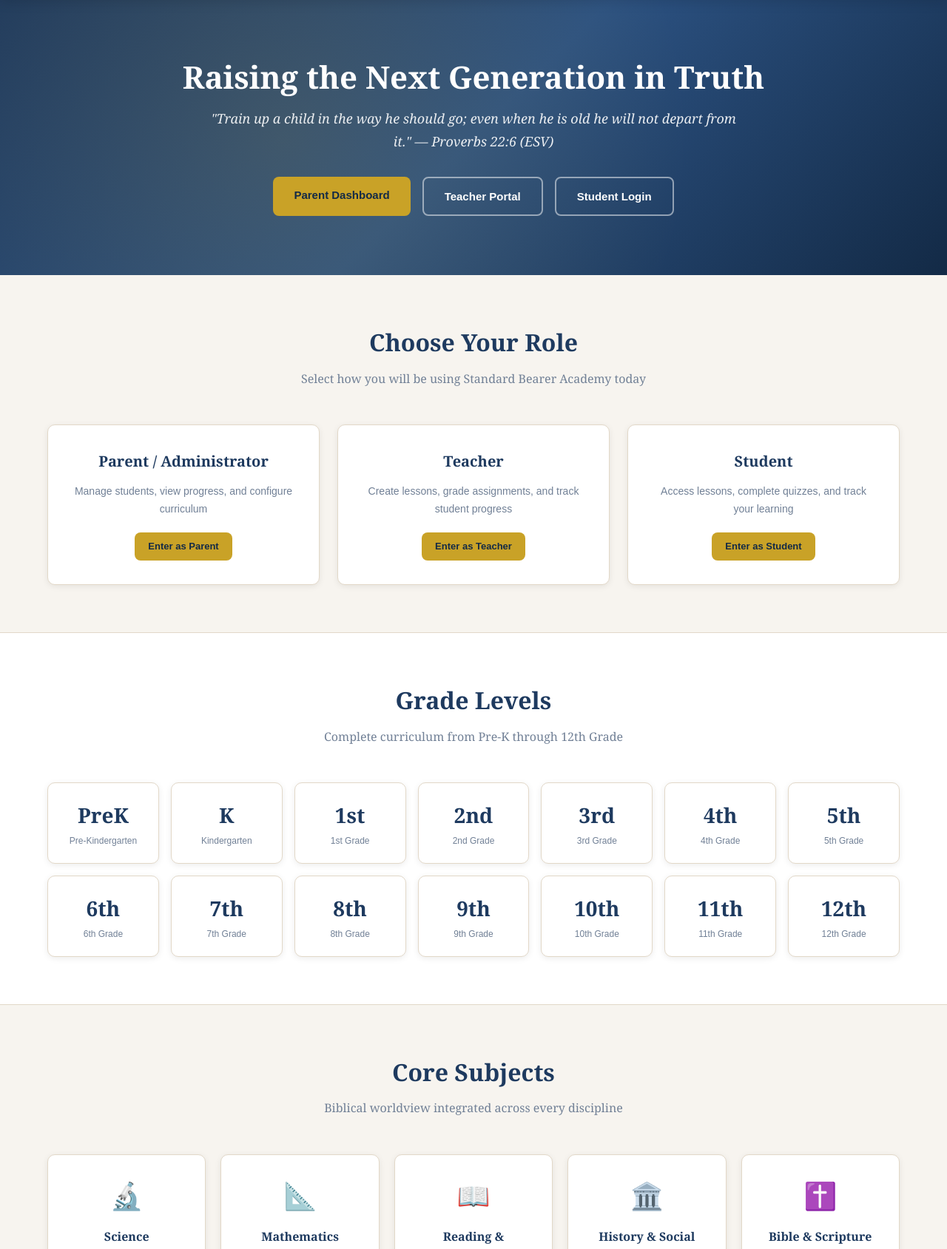
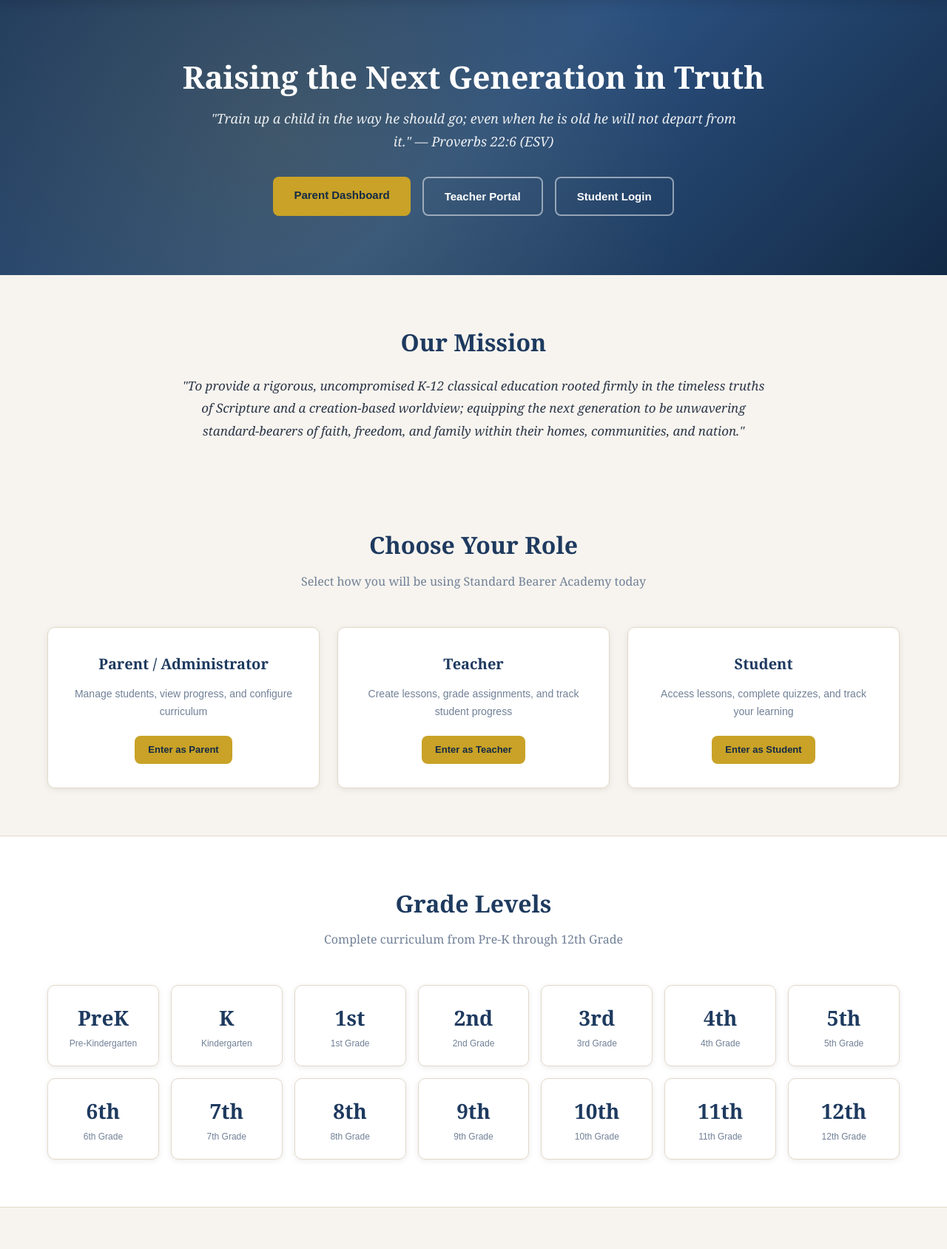
Before and after one commit to wholefoo/standard-bearer-academy, a Flask app: page / in a window 1280 px wide. Shown: the part 89-1778 px from the top of the page at 74% size. Run offline with Flask 3, Linux system fonts and the light colour scheme.

Commit message:
Add the school's mission statement to the homepage display
Adds the mission statement to the `templates/index.html` file, displayed prominently on the homepage.

Replit-Commit-Author: Agent
Replit-Commit-Session-Id: cea0a2be-61be-4cb1-9dd5-cbadc510cc15
Replit-Commit-Checkpoint-Type: full_checkpoint
Replit-Commit-Event-Id: 71d94842-96d4-472b-8bd6-52b21a8c3ab4
Replit-Commit-Screenshot-Url: https://storage.googleapis.com/screenshot-production-us-central1/33079b03-fd2e-495e-be56-1d326e56b46a/cea0a2be-61be-4cb1-9dd5-cbadc510cc15/LKXmENC
Replit-Helium-Checkpoint-Created: true

```diff
--- a/templates/index.html
+++ b/templates/index.html
@@ -15,6 +15,17 @@
 </section>
 
 <section class="section">
+    <div class="container">
+        <div class="section-title" style="max-width: 800px; margin: 0 auto 48px;">
+            <h2>Our Mission</h2>
+            <p style="font-size: 17px; line-height: 1.8; font-style: italic; color: var(--text); margin-top: 16px;">
+                "To provide a rigorous, uncompromised K-12 classical education rooted firmly in the timeless truths of Scripture and a creation-based worldview; equipping the next generation to be unwavering standard-bearers of faith, freedom, and family within their homes, communities, and nation."
+            </p>
+        </div>
+    </div>
+</section>
+
+<section class="section" style="padding-top: 0;">
     <div class="container">
         <div class="section-title">
             <h2>Choose Your Role</h2>
```
